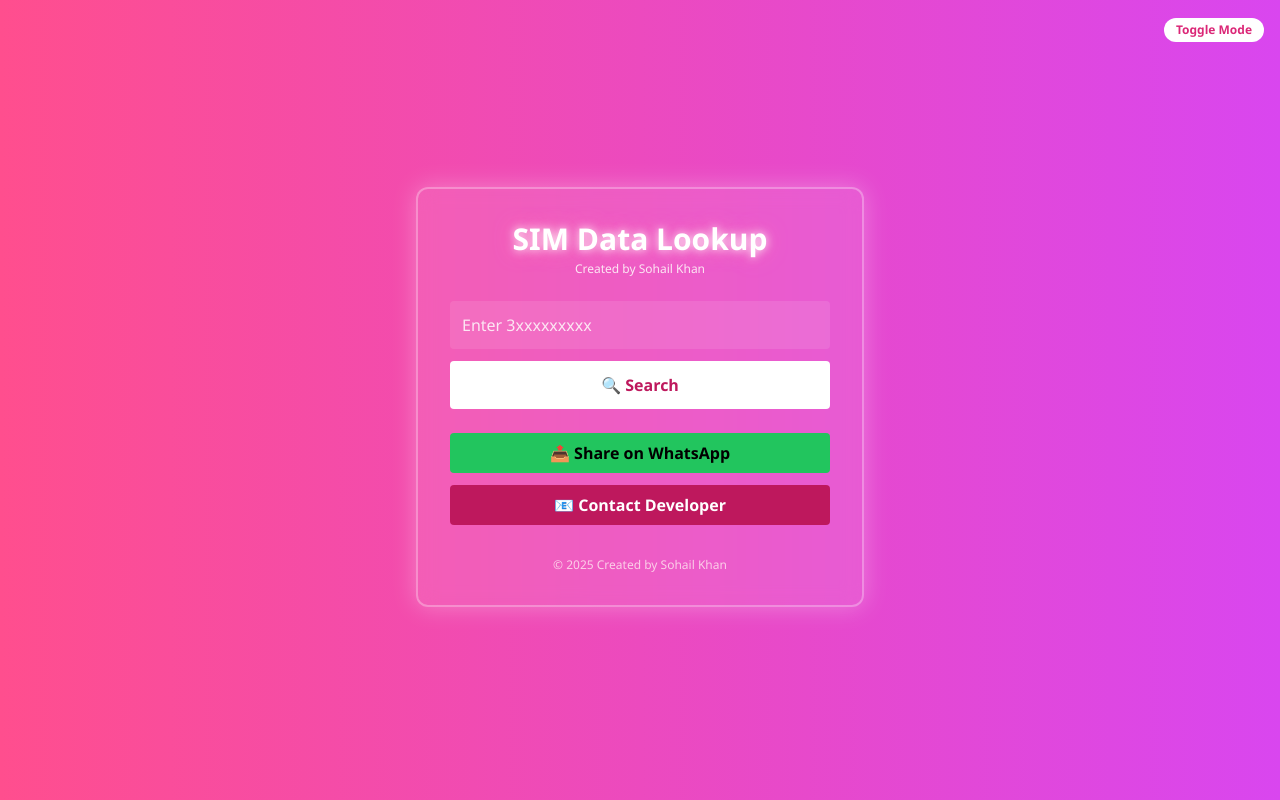
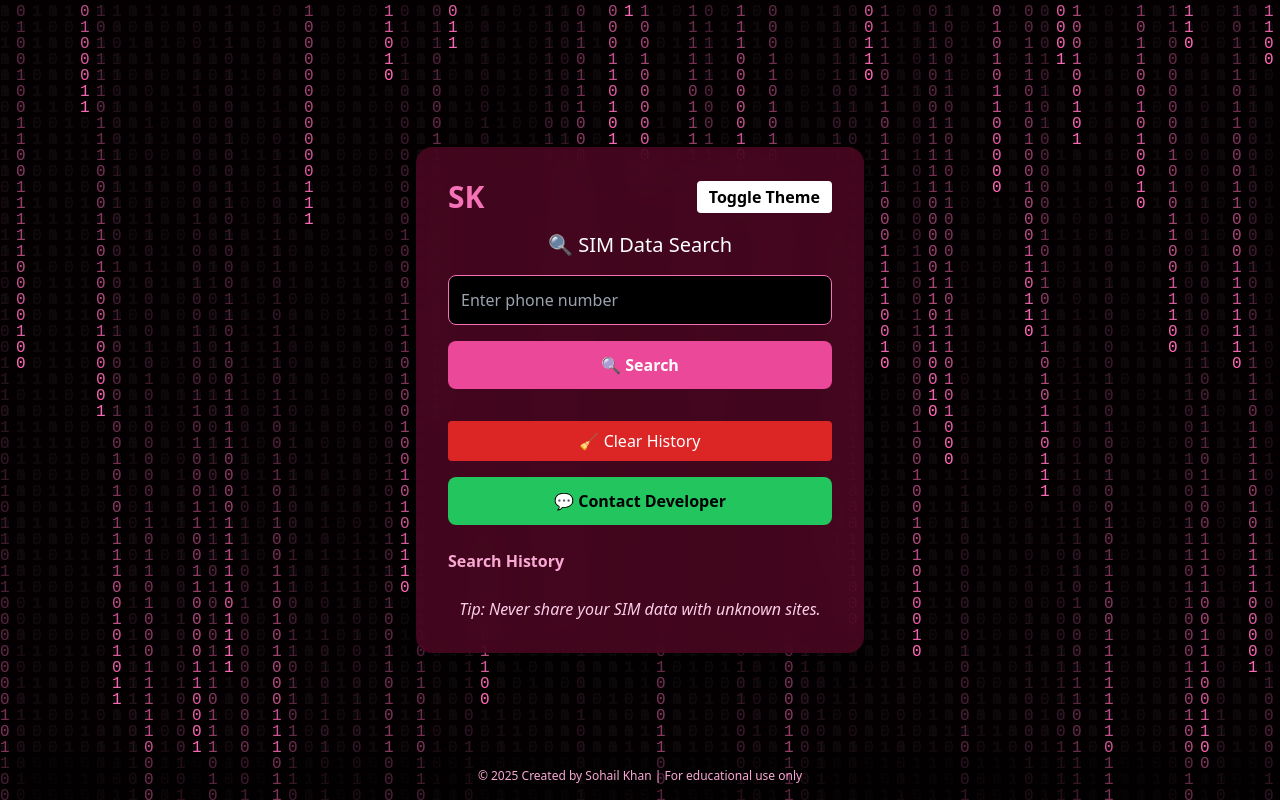
Before and after one commit to Sohail235/Sim-database, a plain HTML site: page index.html in a window 1280 px wide. Drawn offline with nearby package versions, Linux system fonts and the light colour scheme; a web font is replaced by a local one.

Commit message:
Update index.html

```diff
--- a/index.html
+++ b/index.html
@@ -1,84 +1,103 @@
-<!DOCTYPE html>
-<html lang="en">
+<!DOCTYPE html><html lang="en">
 <head>
   <meta charset="UTF-8" />
-  <meta name="viewport" content="width=device-width, initial-scale=1.0"/>
-  <title>SIM Data Lookup - Created by Sohail Khan</title>
+  <meta name="viewport" content="width=device-width, initial-scale=1.0" />
+  <title>SIM Data Lookup | Created by Sohail Khan</title>
   <script src="https://cdn.tailwindcss.com"></script>
+  <link href="https://fonts.googleapis.com/css2?family=Noto+Nastaliq+Urdu&display=swap" rel="stylesheet">
   <style>
-    body {
-      font-family: 'Segoe UI', sans-serif;
-      background: linear-gradient(to right, #ff4e8e, #d946ef);
-      transition: background 0.4s;
+    canvas {
+      position: fixed;
+      top: 0; left: 0;
+      width: 100vw;
+      height: 100vh;
+      z-index: 0;
     }
-    .card {
-      backdrop-filter: blur(10px);
-      border: 2px solid rgba(255, 255, 255, 0.3);
-      box-shadow: 0 0 25px rgba(255, 255, 255, 0.3);
-      animation: float 4s ease-in-out infinite;
+    .urdu-text {
+      font-family: 'Noto Nastaliq Urdu', sans-serif;
     }
-    .neon-text {
-      text-shadow: 0 0 10px #fff, 0 0 20px #f472b6;
+    .animate-slide-in {
+      animation: slideIn 0.5s ease forwards;
     }
-    @keyframes float {
-      0%, 100% { transform: translateY(0); }
-      50% { transform: translateY(-6px); }
+    .animate-fade-in {
+      animation: fadeIn 0.8s ease forwards;
     }
-    .dark-mode {
-      background: #0f0f1a;
+    @keyframes slideIn {
+      from { opacity: 0; transform: translateY(20px); }
+      to { opacity: 1; transform: translateY(0); }
     }
-    .loader {
-      border: 3px solid #fff;
-      border-top: 3px solid #ec4899;
-      border-radius: 50%;
-      width: 30px;
-      height: 30px;
-      animation: spin 0.8s linear infinite;
-      margin: 0 auto;
+    @keyframes fadeIn {
+      from { opacity: 0; }
+      to { opacity: 1; }
     }
-    @keyframes spin { to { transform: rotate(360deg); } }
   </style>
 </head>
-<body class="text-white flex items-center justify-center min-h-screen px-4 relative">
+<body class="bg-pink-900 text-white font-sans overflow-hidden relative"><canvas id="matrixCanvas"></canvas>
 
-  <div class="absolute top-4 right-4">
-    <button onclick="toggleMode()" class="bg-white text-pink-600 px-3 py-1 rounded-full text-xs font-bold">Toggle Mode</button>
+<div class="relative z-10 min-h-screen flex items-center justify-center px-4">
+  <div class="bg-pink-950 bg-opacity-80 backdrop-blur-lg rounded-2xl shadow-xl p-8 w-full max-w-md animate-fade-in">
+    <div class="flex justify-between items-center mb-4">
+      <h1 class="text-3xl font-bold text-pink-400">SK</h1>
+      <button onclick="toggleTheme()" class="bg-white text-black rounded px-3 py-1 font-bold">Toggle Theme</button>
     </div>
-
-  <div class="card w-full max-w-md p-8 rounded-xl bg-white/10 text-white transition-all">
-    <h1 class="text-3xl font-bold text-center neon-text mb-1">SIM Data Lookup</h1>
-    <h2 class="text-center text-xs mb-6 text-pink-100">Created by Sohail Khan</h2>
-
+    <h2 class="text-xl text-white text-center mb-4">🔍 SIM Data Search</h2>
     <form id="simForm">
-      <input type="text" id="phone" placeholder="Enter 3xxxxxxxxx" required class="w-full p-3 mb-3 rounded bg-white/10 text-white focus:outline-none focus:ring-2 focus:ring-white placeholder-pink-100"/>
-      <button type="submit" class="w-full bg-white text-pink-700 font-bold p-3 rounded hover:bg-pink-300">🔍 Search</button>
+      <input type="text" id="phone" placeholder="Enter phone number" required class="w-full p-3 rounded-lg bg-black text-white border border-pink-400 mb-4" />
+      <button type="submit" class="w-full bg-pink-500 hover:bg-pink-600 text-white font-semibold p-3 rounded-lg">🔍 Search</button>
     </form>
-
-    <div id="response" class="mt-6 text-sm text-center"></div>
-
-    <div class="mt-6 space-y-3">
-      <button onclick="shareOnWhatsApp()" class="w-full bg-green-500 hover:bg-green-600 text-black font-bold py-2 rounded">📤 Share on WhatsApp</button>
-      <button onclick="document.getElementById('contactForm').classList.toggle('hidden')" class="w-full bg-pink-700 hover:bg-pink-800 text-white font-bold py-2 rounded">📧 Contact Developer</button>
+    <div id="response" class="mt-6 text-sm"></div>
+    <button onclick="clearHistory()" class="mt-2 w-full bg-red-600 text-white p-2 rounded">🧹 Clear History</button>
+    <a href="https://whatsapp.com/channel/0029VajZpqL7T8bRvUqAU23A" target="_blank">
+      <button class="w-full mt-4 bg-green-500 hover:bg-green-600 text-black font-bold p-3 rounded-lg">💬 Contact Developer</button>
+    </a>
+    <div class="mt-6">
+      <h3 class="text-pink-300 font-semibold mb-2">Search History</h3>
+      <ul id="history" class="text-xs text-white space-y-1"></ul>
     </div>
-
-    <form id="contactForm" class="hidden mt-4 text-sm space-y-3">
-      <input type="text" placeholder="Your Name" class="w-full p-2 rounded bg-white/10 text-white focus:outline-none placeholder-pink-200">
-      <input type="email" placeholder="Your Email" class="w-full p-2 rounded bg-white/10 text-white focus:outline-none placeholder-pink-200">
-      <textarea rows="3" placeholder="Your Message" class="w-full p-2 rounded bg-white/10 text-white focus:outline-none placeholder-pink-200"></textarea>
-      <button type="button" onclick="alert('Message Sent!')" class="w-full bg-white text-pink-700 font-bold py-2 rounded">🚀 Send</button>
-    </form>
-
-    <p class="text-center text-xs mt-8 text-pink-200">© 2025 Created by Sohail Khan</p>
+    <div id="tipBox" class="text-center text-pink-200 mt-6 italic"></div>
   </div>
-
-  <script>
+</div><footer class="z-10 text-center p-4 text-pink-300 bg-black/50 fixed bottom-0 w-full text-xs">
+  © 2025 Created by Sohail Khan | For educational use only
+</footer><script>
   const form = document.getElementById("simForm");
   const responseBox = document.getElementById("response");
+  const historyBox = document.getElementById("history");
+  const tipBox = document.getElementById("tipBox");
+
+  const tips = [
+    "Did you know? The first SMS was sent in 1992.",
+    "Fun Fact: SIM stands for Subscriber Identity Module.",
+    "Tip: Never share your SIM data with unknown sites.",
+    "LOL: My SIM card is more loyal than some people!"
+  ];
+
+  function loadHistory() {
+    const history = JSON.parse(localStorage.getItem('simHistory') || '[]');
+    historyBox.innerHTML = history.map(p => `<li>${p}</li>`).join('');
+  }
+
+  function saveToHistory(phone) {
+    let history = JSON.parse(localStorage.getItem('simHistory') || '[]');
+    if (!history.includes(phone)) {
+      history.unshift(phone);
+      if (history.length > 5) history.pop();
+      localStorage.setItem('simHistory', JSON.stringify(history));
+      loadHistory();
+    }
+  }
+
+  function clearHistory() {
+    localStorage.removeItem('simHistory');
+    loadHistory();
+  }
 
   form.addEventListener("submit", async function (e) {
     e.preventDefault();
     const phone = document.getElementById("phone").value.trim();
-      responseBox.innerHTML = `<div class="loader mt-4"></div><p class="mt-2 text-pink-100">Searching...</p>`;
+    if (!phone) return;
+
+    saveToHistory(phone);
+    responseBox.innerHTML = "<div class='text-center text-pink-300'>⏳ Fetching...</div>";
 
     try {
       const proxyUrl = `https://api.allorigins.win/raw?url=${encodeURIComponent('https://legendxdata.site/Api/simdata.php?phone=' + phone)}`;
@@ -88,39 +107,72 @@
       if (data && data[0]) {
         const user = data[0];
         responseBox.innerHTML = `
-            <div class="bg-pink-100 text-pink-900 p-4 rounded text-left">
-              <h3 class="text-lg font-bold text-center mb-2">🔎 SIM Info</h3>
-              <p><strong>📞 Number:</strong> ${user.Number || "N/A"}</p>
-              <p><strong>👤 Name:</strong> ${user.Name || "N/A"}</p>
-              <p><strong>🆔 CNIC:</strong> ${user.CNIC || "N/A"}</p>
-              <p><strong>📍 Address:</strong> ${user.Address || "N/A"}</p>
-              <p><strong>📶 Operator:</strong> ${user.Operator || "N/A"}</p>
-              <button onclick="copyData()" class="mt-3 w-full bg-white text-pink-600 font-semibold py-2 rounded hover:bg-pink-200">📋 Copy Data</button>
-            </div>
-          `;
+          <div class="bg-pink-800 p-4 rounded-lg shadow-lg space-y-2">
+            <h3 class="text-center text-pink-200 text-lg font-semibold">SIM Data Found</h3>
+            <p><strong>Mobile:</strong> ${user.Number || "Not found"}</p>
+            <p><strong>Name:</strong> ${user.Name || "Not found"}</p>
+            <p><strong>CNIC:</strong> ${user.CNIC || "Not found"}</p>
+            <p><strong>Address:</strong> ${user.Address || "Not found"}</p>
+            <p><strong>Operator:</strong> ${user.Operator || "Not found"}</p>
+            <button onclick="copyData()" class="w-full mt-2 bg-pink-600 hover:bg-pink-700 p-2 rounded">📋 Copy All Data</button>
+            <button onclick="shareOnWhatsApp()" class="w-full mt-2 bg-green-500 hover:bg-green-600 text-black p-2 rounded">📤 Share</button>
+          </div>`;
       } else {
-          responseBox.innerHTML = `<div class="bg-pink-900 text-white p-3 rounded mt-4">❌ No data found for this number.</div>`;
+        responseBox.innerHTML = `<div class="bg-red-900 text-center p-3 rounded">❌ No data found.</div>`;
       }
     } catch (err) {
-        responseBox.innerHTML = `<div class="bg-pink-900 text-white p-3 rounded mt-4">❌ Error fetching data.</div>`;
+      console.error(err);
+      responseBox.innerHTML = `<div class="bg-red-900 text-center p-3 rounded">❌ Error fetching data.</div>`;
     }
   });
 
   function copyData() {
-      const text = document.querySelector("#response").innerText;
-      navigator.clipboard.writeText(text).then(() => alert("✅ Copied to clipboard!"));
+    const text = document.querySelector(".bg-pink-800").innerText;
+    navigator.clipboard.writeText(text).then(() => alert("✅ Copied!"));
   }
 
   function shareOnWhatsApp() {
-      const text = document.querySelector("#response").innerText;
+    const text = document.querySelector(".bg-pink-800").innerText;
     const url = `https://wa.me/?text=${encodeURIComponent(text)}`;
     window.open(url, "_blank");
   }
 
-    function toggleMode() {
-      document.body.classList.toggle("dark-mode");
+  function toggleTheme() {
+    document.body.classList.toggle('bg-black');
+    document.body.classList.toggle('bg-pink-900');
   }
-  </script>
 
-</body>
+  function showRandomTip() {
+    const tip = tips[Math.floor(Math.random() * tips.length)];
+    tipBox.innerText = tip;
+  }
+
+  loadHistory();
+  showRandomTip();
+
+  // Matrix effect
+  const canvas = document.getElementById("matrixCanvas");
+  const ctx = canvas.getContext("2d");
+  canvas.height = window.innerHeight;
+  canvas.width = window.innerWidth;
+  const chars = "01";
+  const fontSize = 16;
+  const columns = canvas.width / fontSize;
+  const drops = Array(Math.floor(columns)).fill(1);
+  function drawMatrix() {
+    ctx.fillStyle = "rgba(0, 0, 0, 0.05)";
+    ctx.fillRect(0, 0, canvas.width, canvas.height);
+    ctx.fillStyle = "#ff69b4";
+    ctx.font = fontSize + "px monospace";
+    for (let i = 0; i < drops.length; i++) {
+      const text = chars[Math.floor(Math.random() * chars.length)];
+      ctx.fillText(text, i * fontSize, drops[i] * fontSize);
+      if (drops[i] * fontSize > canvas.height && Math.random() > 0.975) {
+        drops[i] = 0;
+      }
+      drops[i]++;
+    }
+  }
+  setInterval(drawMatrix, 30);
+</script></body>
 </html>
```
Lines whose indentation alone changed are shown as unchanged.
